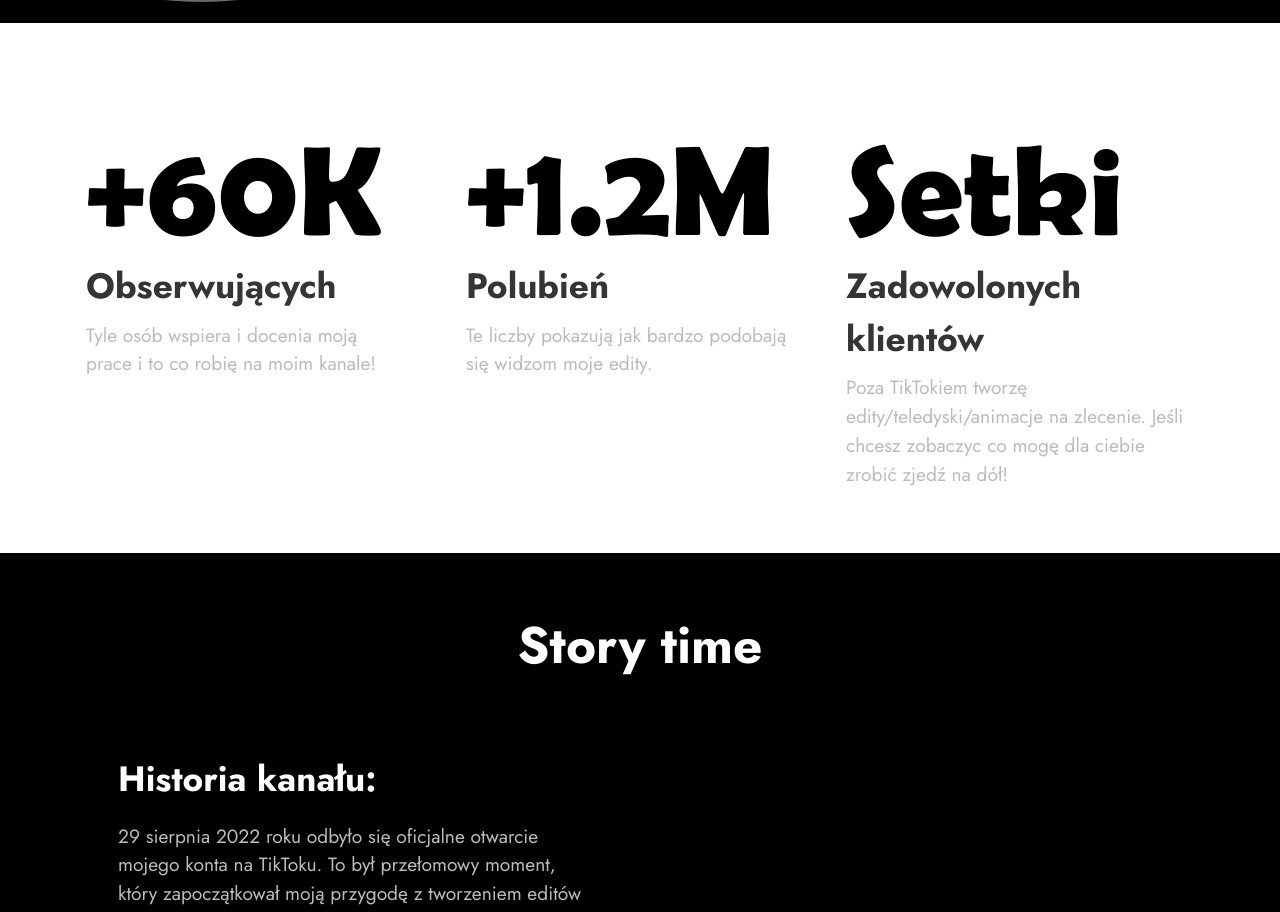
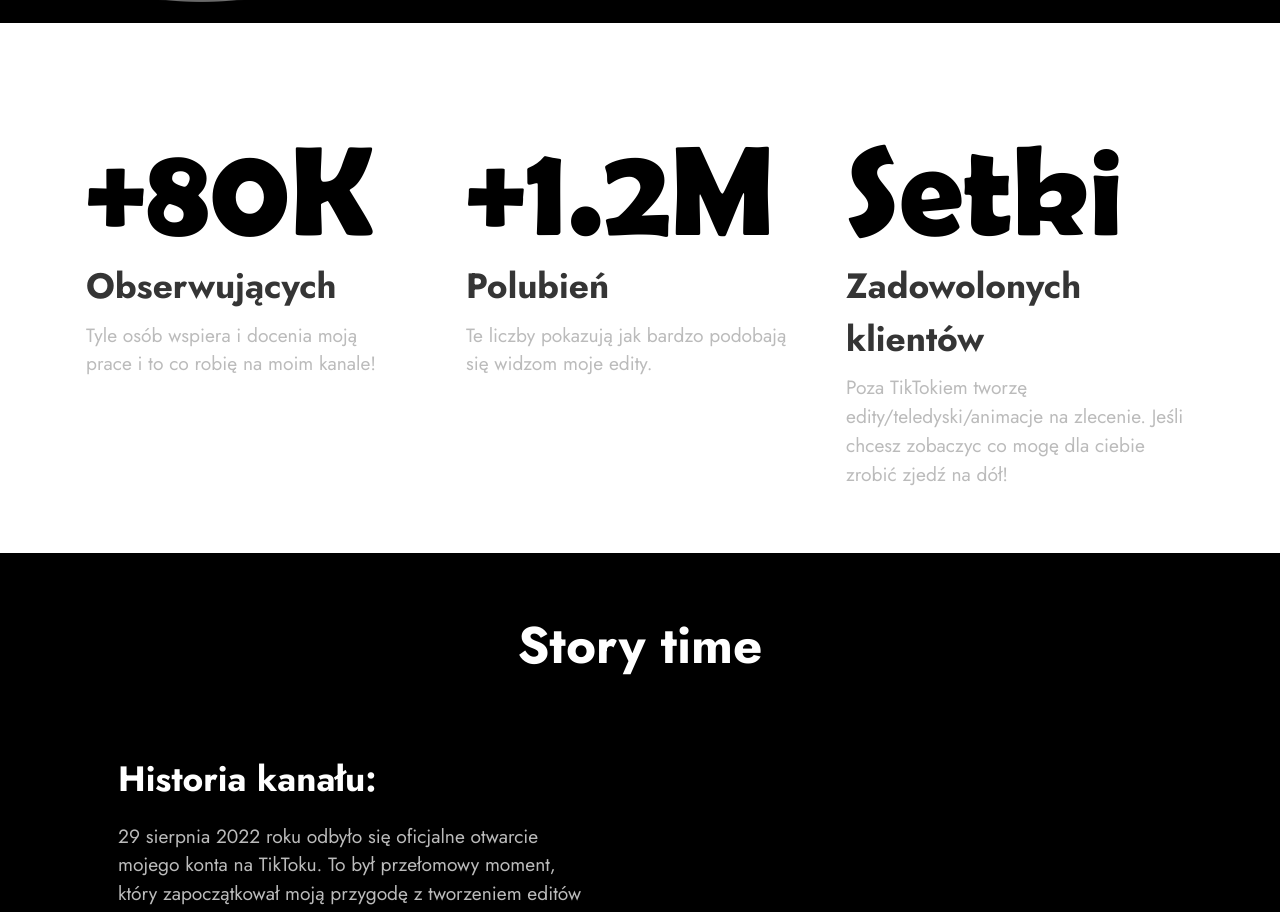
Before and after one commit to Jacobcantt/Jacobcantt.github.io, a plain HTML site: page index.html in a window 1280 px wide. Shown: the part 837-1749 px from the top of the page. Drawn offline with Linux system fonts and the light colour scheme; files whose address does not match are found by name.

Commit message:
Update index.html

```diff
--- a/index.html
+++ b/index.html
@@ -101,7 +101,7 @@
             <div class="card p-4 p-md-3 col-md-6 col-lg-4">
                 <div class="card-box">
                     <div class="title">
-                        <span class="num mbr-fonts-style display-1">+60K</span>
+                        <span class="num mbr-fonts-style display-1">+80K</span>
                     </div>
                     <h4 class="card-title mbr-fonts-style display-5">
                         <strong>Obserwujących</strong></h4>
```
